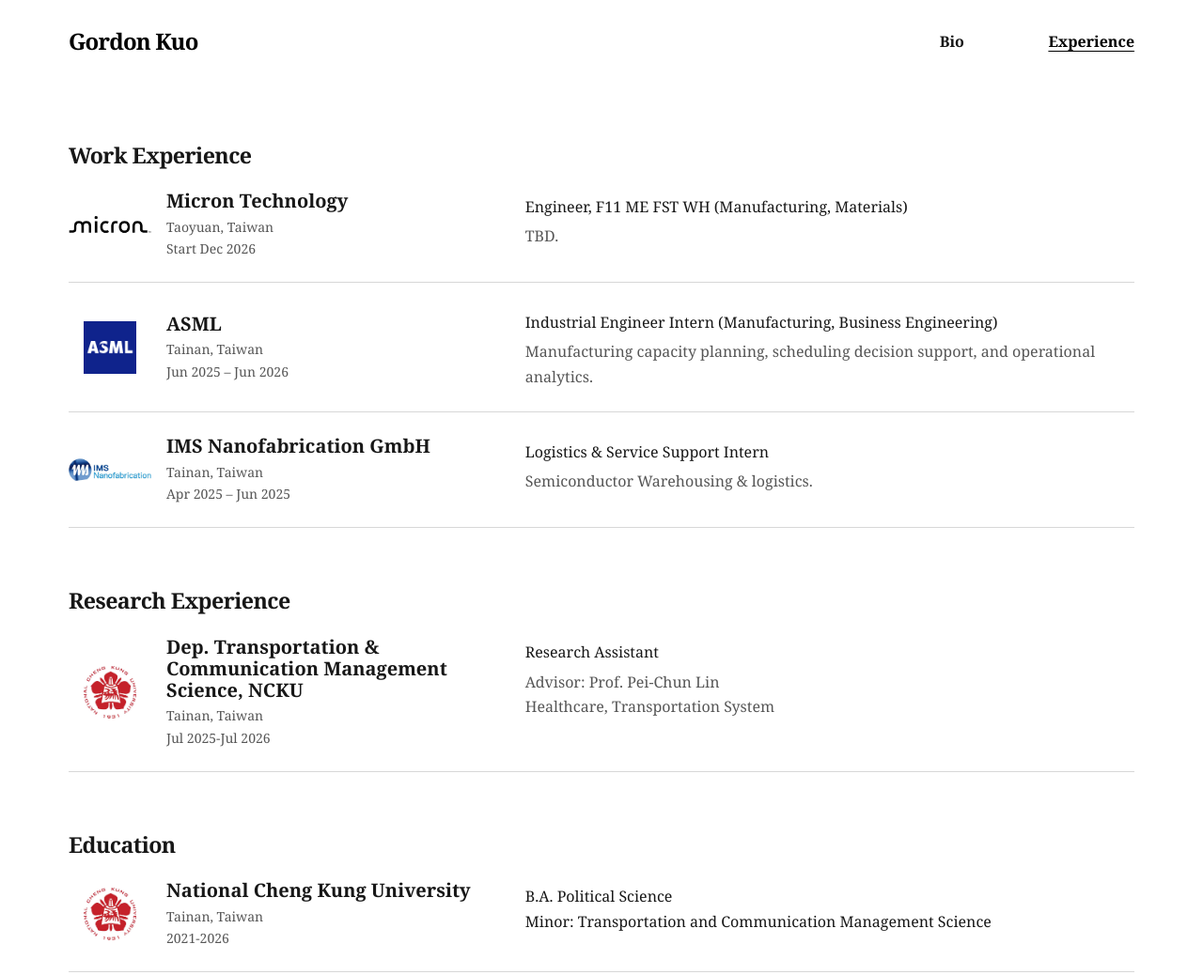
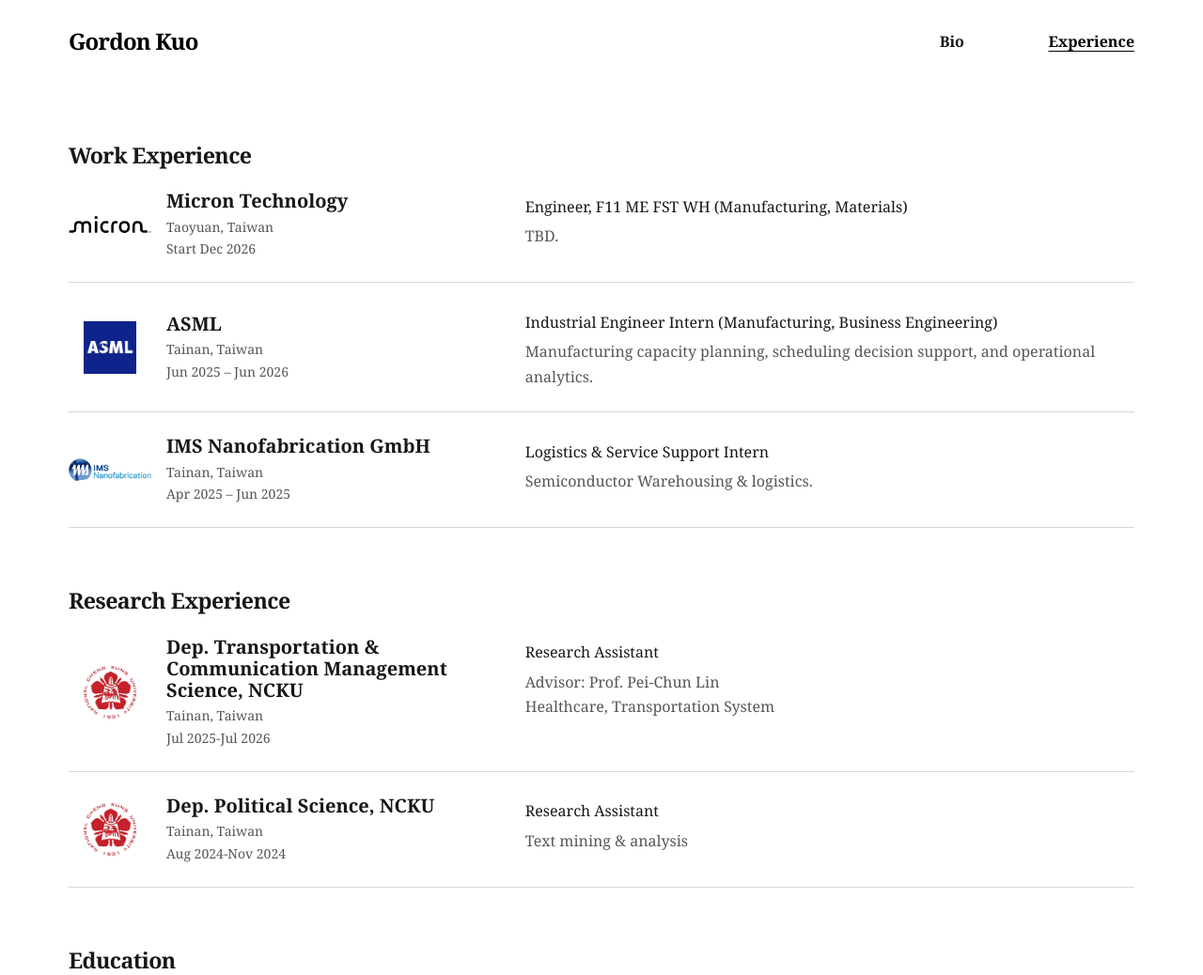
Before and after one commit to WeichenKuo1216/Gordon-Kuo.github.io, a plain HTML site: page resume.html in a window 1280 px wide. Shown: the top 1038 px of the page at 94% size. Drawn offline with Linux system fonts and the light colour scheme; a web font is replaced by a local one.

Commit message:
Add research assistant entry to resume

```diff
--- a/resume.html
+++ b/resume.html
@@ -108,6 +108,27 @@
             </div>
           </article>
         </div>
+
+        <div class="resume-entry">
+          <article class="resume-row">
+            <div class="resume-company">
+              <img class="company-logo" src="assets/ncku-logo1.jpg" alt="" width="88" height="56">
+              <div>
+                <h3>Dep. Political Science, NCKU</h3>
+                <p class="resume-date">Tainan, Taiwan<br>
+                  Aug 2024-Nov 2024</p>
+              </div>
+            </div>
+            <div>
+              <p class="resume-role">
+              Research Assistant
+            </p>
+            <p class="resume-detail">
+              Text mining & analysis
+            </p>
+            </div>
+          </article>
+        </div>
       </section>
 
       <section class="education" aria-labelledby="education">
```
